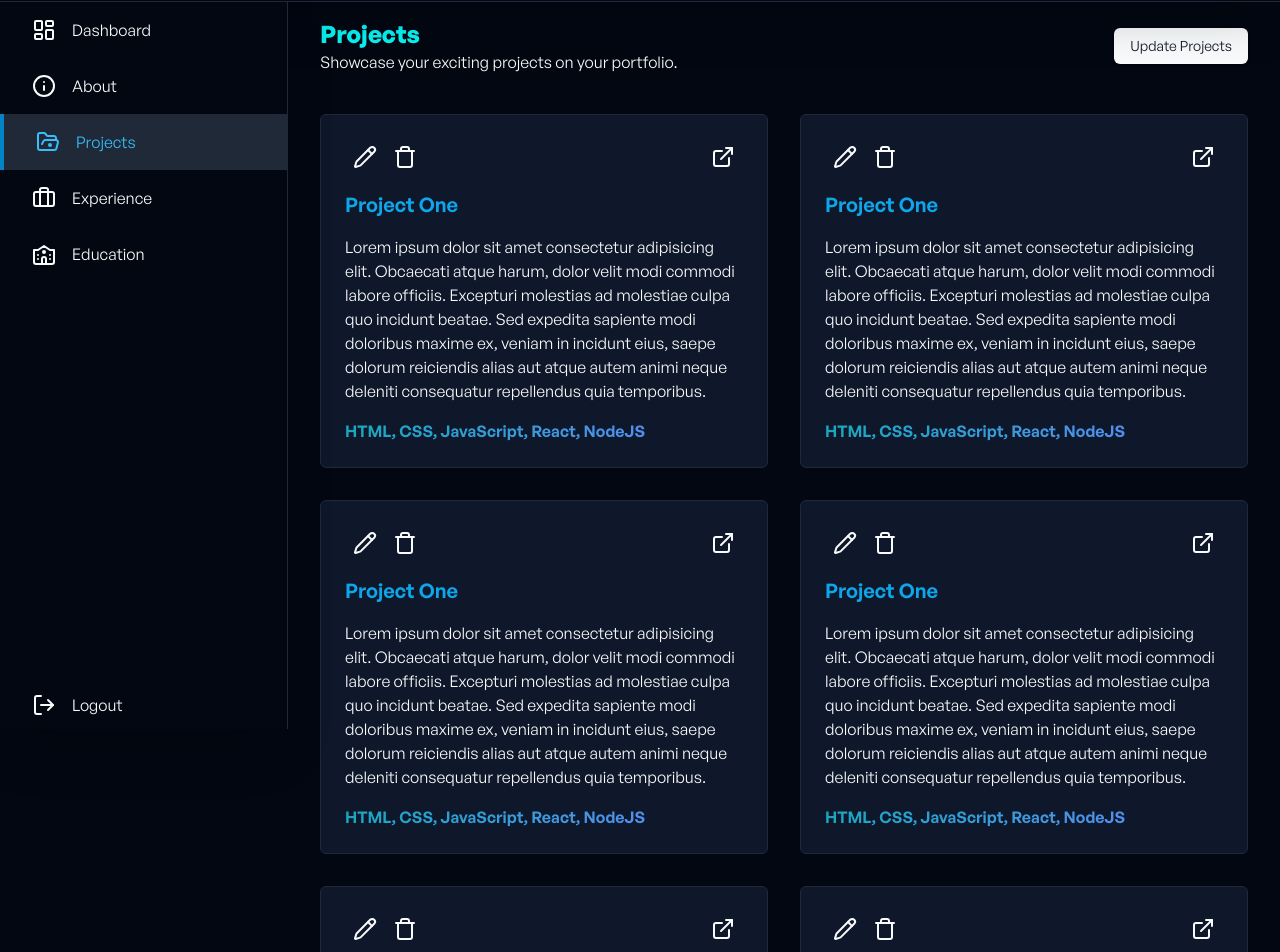
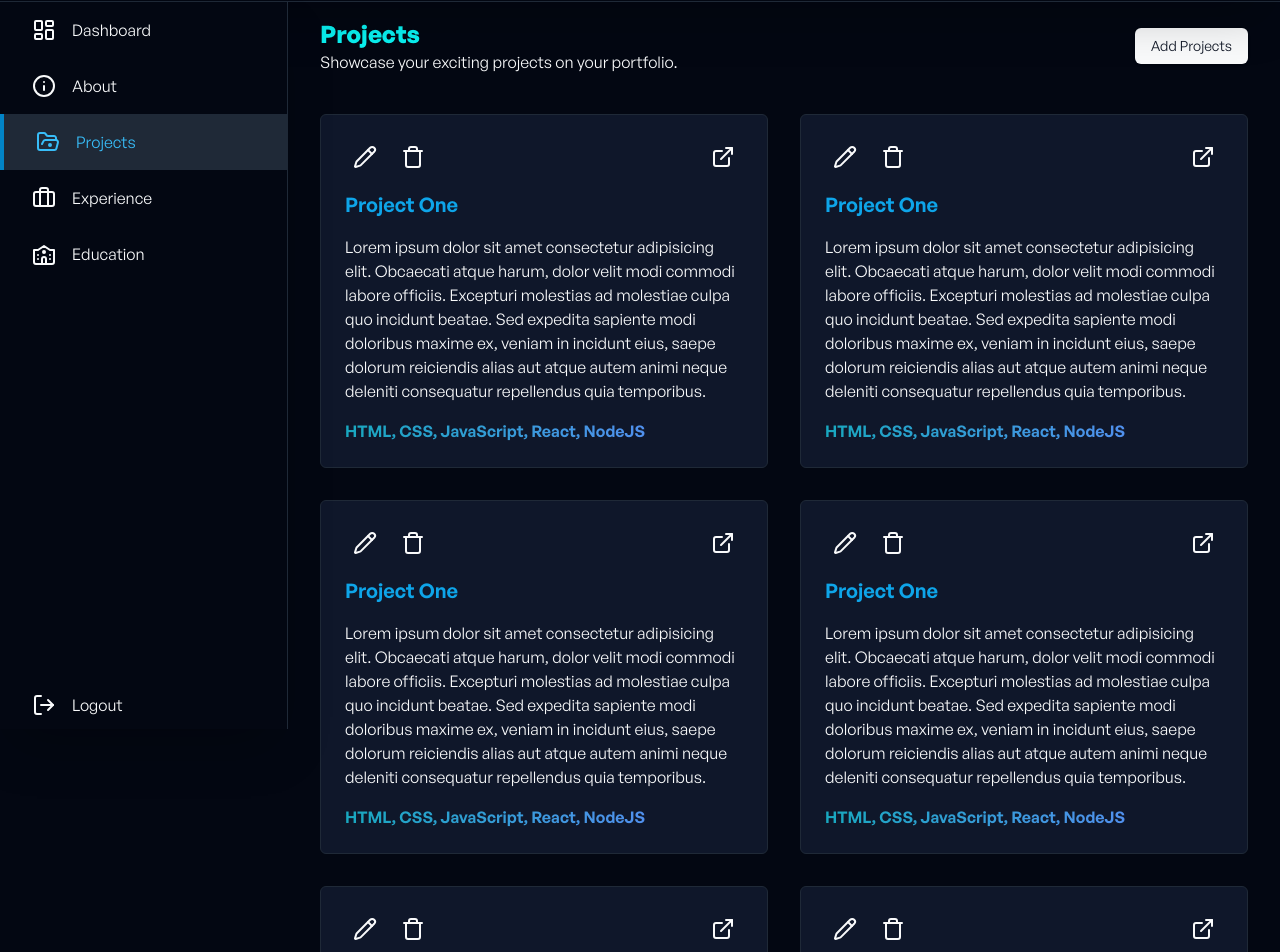
Before and after one commit to Daniel-Ezekiel/byop, a Next.js app: page /1/projects in a window 1280 px wide. Shown: the part 71-1023 px from the top of the page. Built offline with nearby package versions, Linux system fonts and the light colour scheme.

Commit message:
style: added padding to project delete button

```diff
--- a/src/app/[authUser]/projects/page.tsx
+++ b/src/app/[authUser]/projects/page.tsx
@@ -18,7 +18,7 @@ function page() {
               <Button variant='ghost' className='p-2'>
                 <PencilIcon />
               </Button>
-              <Button variant='ghost' className='p-0'>
+              <Button variant='ghost' className='p-2'>
                 <TrashIcon />
               </Button>
             </div>
@@ -48,7 +48,7 @@ function page() {
               <Button variant='ghost' className='p-2'>
                 <PencilIcon />
               </Button>
-              <Button variant='ghost' className='p-0'>
+              <Button variant='ghost' className='p-2'>
                 <TrashIcon />
               </Button>
             </div>
@@ -78,7 +78,7 @@ function page() {
               <Button variant='ghost' className='p-2'>
                 <PencilIcon />
               </Button>
-              <Button variant='ghost' className='p-0'>
+              <Button variant='ghost' className='p-2'>
                 <TrashIcon />
               </Button>
             </div>
@@ -108,7 +108,7 @@ function page() {
               <Button variant='ghost' className='p-2'>
                 <PencilIcon />
               </Button>
-              <Button variant='ghost' className='p-0'>
+              <Button variant='ghost' className='p-2'>
                 <TrashIcon />
               </Button>
             </div>
@@ -138,7 +138,7 @@ function page() {
               <Button variant='ghost' className='p-2'>
                 <PencilIcon />
               </Button>
-              <Button variant='ghost' className='p-0'>
+              <Button variant='ghost' className='p-2'>
                 <TrashIcon />
               </Button>
             </div>
@@ -168,7 +168,7 @@ function page() {
               <Button variant='ghost' className='p-2'>
                 <PencilIcon />
               </Button>
-              <Button variant='ghost' className='p-0'>
+              <Button variant='ghost' className='p-2'>
                 <TrashIcon />
               </Button>
             </div>
--- a/src/app/_components/dashboard/Template.tsx
+++ b/src/app/_components/dashboard/Template.tsx
@@ -35,7 +35,9 @@ function Template({
           <p>{tagline}</p>
         </div>
         {hasInfo && (
-          <Button onClick={() => setIsModalOpen(true)}>Update {title}</Button>
+          <Button onClick={() => setIsModalOpen(true)}>
+            {`${title === "Projects" ? "Add" : "Edit"}`} {title}
+          </Button>
         )}
       </div>
 
```
